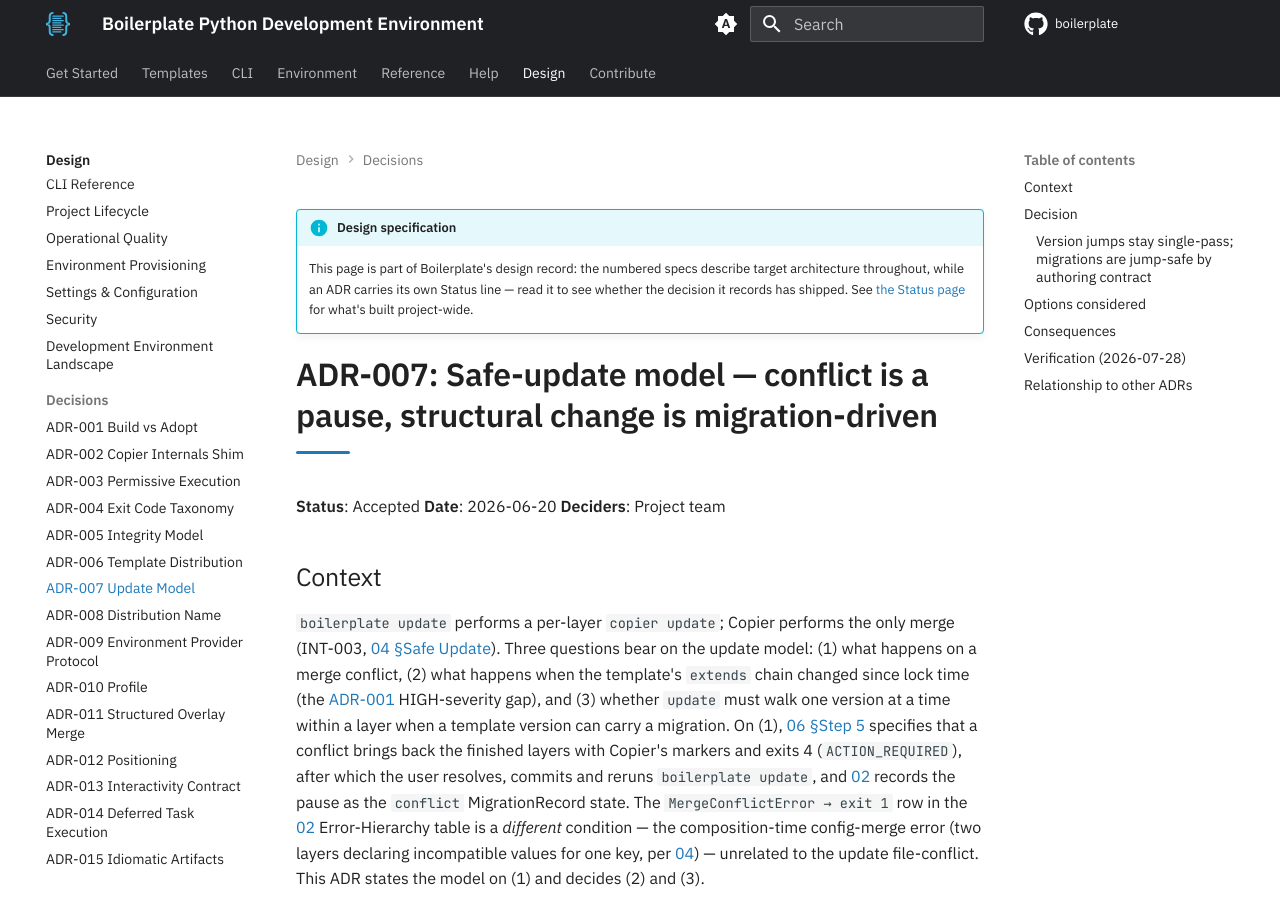
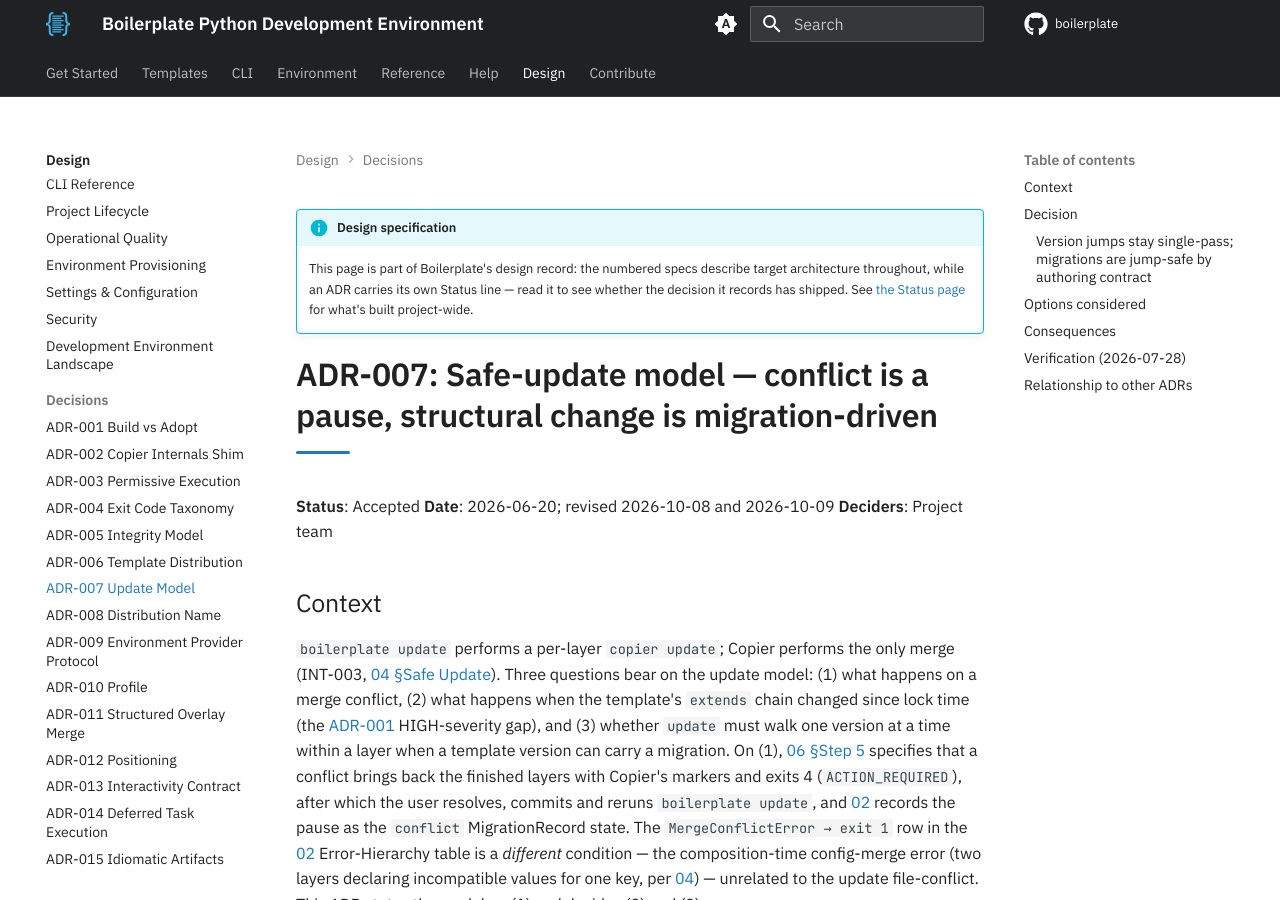
Before and after one commit to TheRealBillSiegler/boilerplate, an MkDocs documentation site: the page built from docs/design/adr-007-update-model.md, in a window 1280 px wide and 900 px high. Built offline with MkDocs 1.6.1 and Material for MkDocs 9.7.7, drawn with Linux system fonts in a browser that asks for light colours; comment, search, counter and statistics services are not loaded; the version menu is left out.

Commit message:
docs(design): stamp the ADR-003 and ADR-007 revisions
Co-Authored-By: Claude Sonnet 5.5 <noreply@anthropic.com>

```diff
--- a/docs/design/adr-007-update-model.md
+++ b/docs/design/adr-007-update-model.md
@@ -1,6 +1,6 @@
 # ADR-007: Safe-update model — conflict is a pause, structural change is migration-driven
 
-**Status**: Accepted **Date**: 2026-06-20 **Deciders**: Project team
+**Status**: Accepted **Date**: 2026-06-20; revised 2026-10-08 and 2026-10-09 **Deciders**: Project team
 
 ## Context
 
```
Also changed, not shown: docs/design/adr-003-permissive-execution.md (+1 -1 lines).
